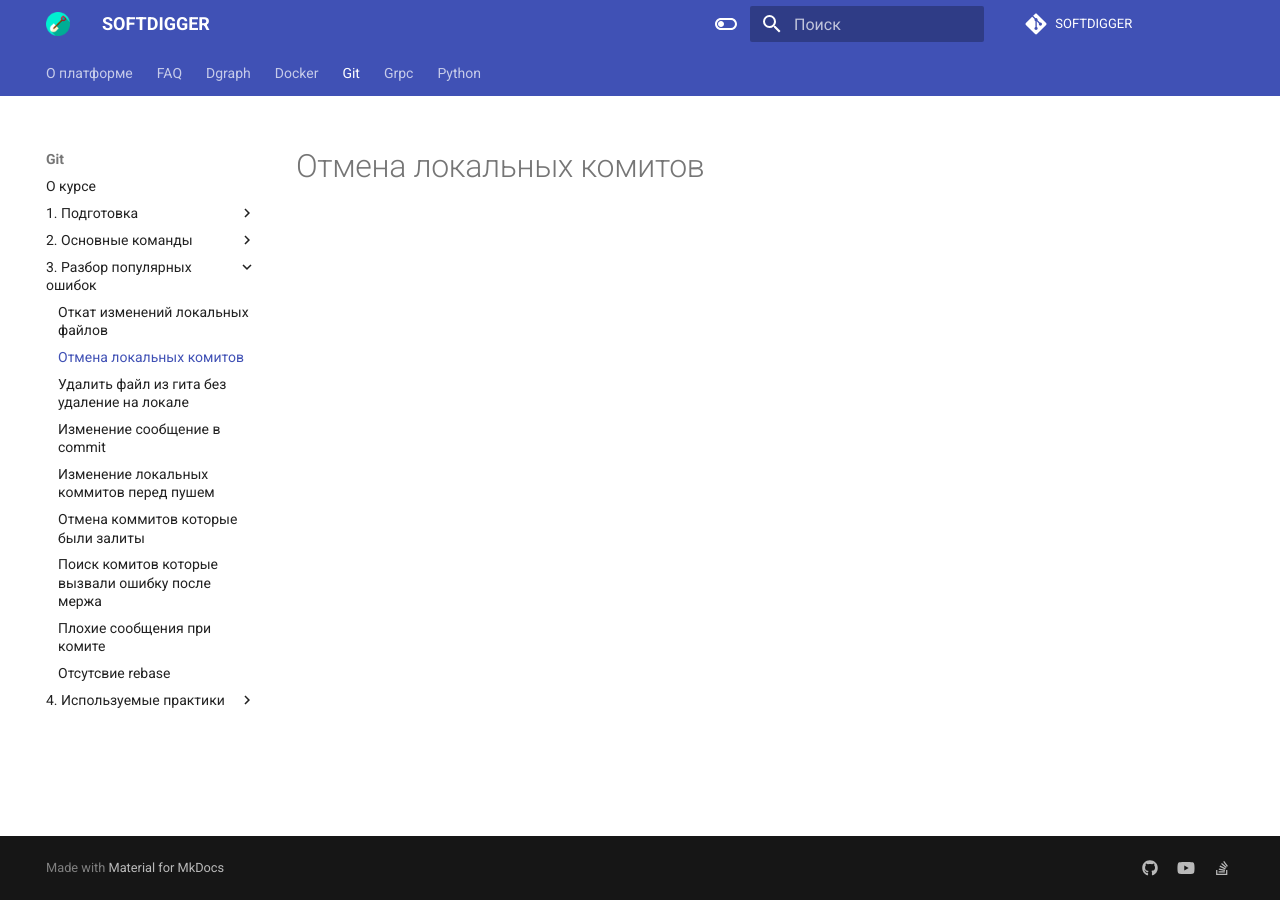
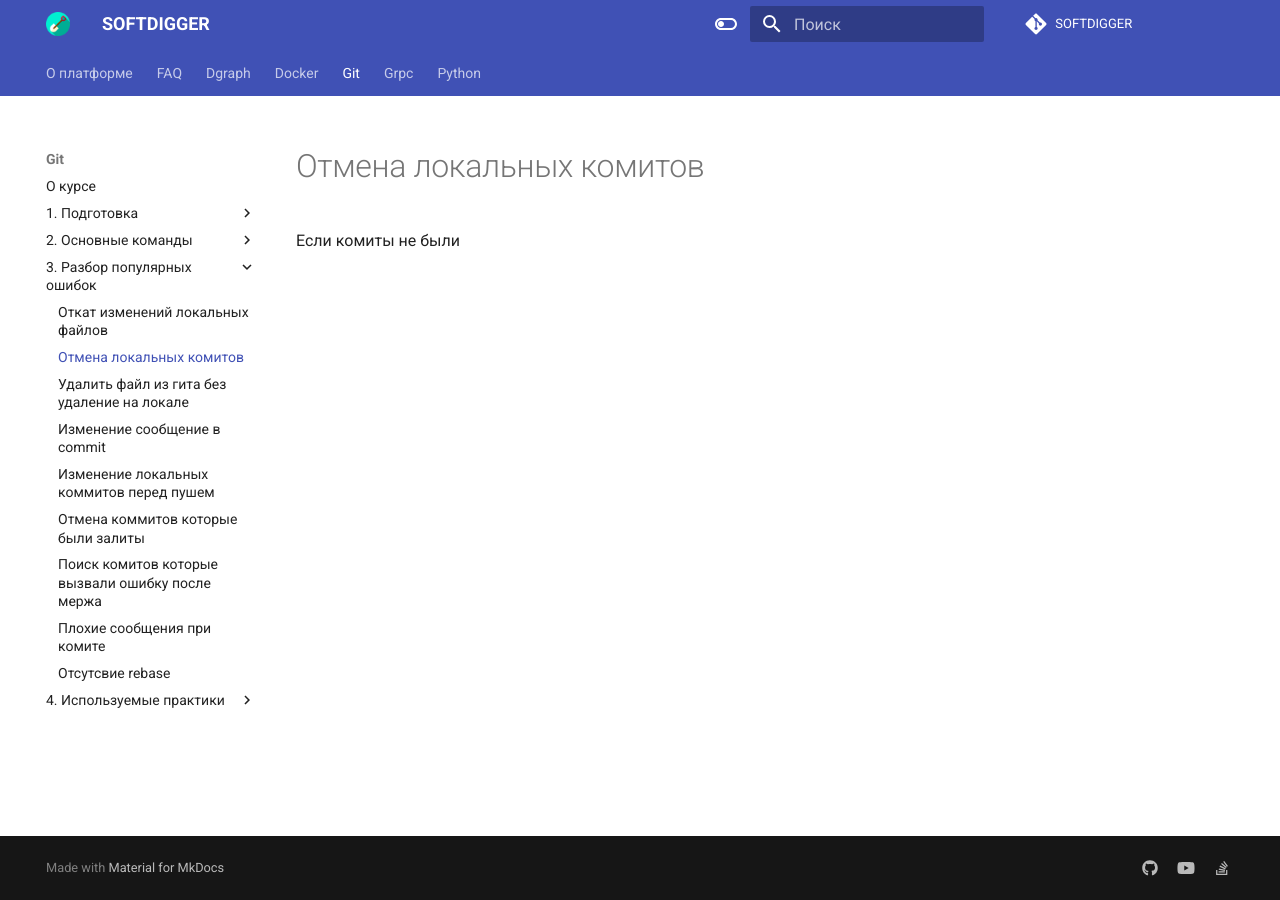
Before and after one commit to Dancheg97/softdigger, an MkDocs documentation site: the page built from docs/git/3. Разбор популярных ошибок/2.md, in a window 1280 px wide. Built offline with MkDocs 1.6.1 and Material for MkDocs 9.7.7, drawn with Linux system fonts in a browser that asks for light colours; comment, search, counter and statistics services are not loaded.

Commit message:
undo commit

```diff
--- a/docs/git/3. Разбор популярных ошибок/2.md
+++ b/docs/git/3. Разбор популярных ошибок/2.md
@@ -1 +1,3 @@
 # Отмена локальных комитов
+
+Если комиты не были
```
